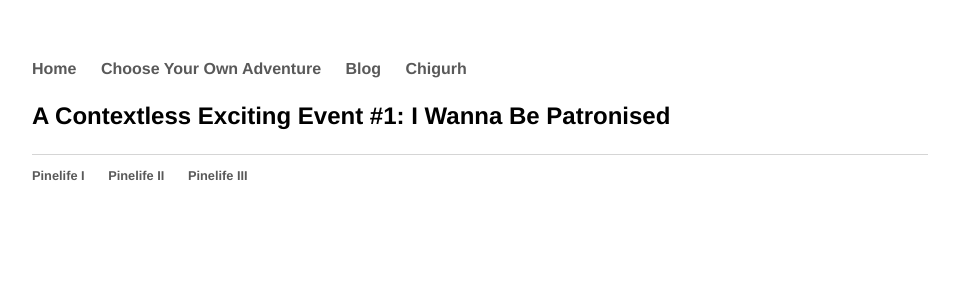
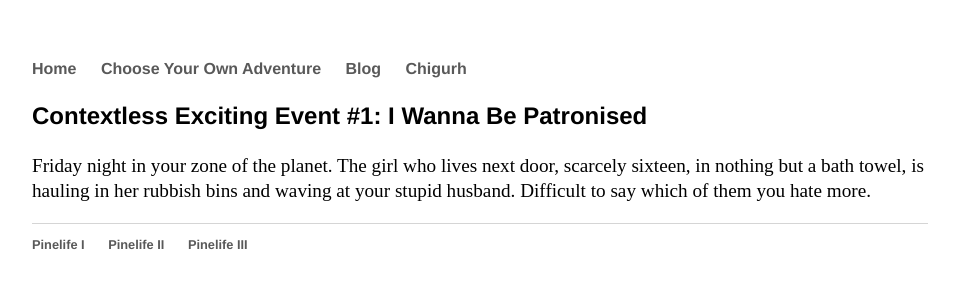
Before and after one commit to Pinelife/pinelife.github.io, a Jekyll site: the page built from Hellhole/excitingevent1.html, in a window 1280 px wide. Shown: the top 300 px of the page, without its empty margins (160-1115 px from the left). Built offline with Jekyll 4.4.1, drawn with Linux system fonts in a browser that asks for light colours.

Commit message:
Update excitingevent1.html

```diff
--- a/Hellhole/excitingevent1.html
+++ b/Hellhole/excitingevent1.html
@@ -2,4 +2,8 @@
 layout: default
 title: Pinelife
 ---
-<h3>A Contextless Exciting Event #1: I Wanna Be Patronised</h3>
+<h3>Contextless Exciting Event #1: I Wanna Be Patronised</h3>
+<p>
+  Friday night in your zone of the planet. The girl who lives next door, scarcely sixteen, in nothing but a bath towel, is hauling in
+  her rubbish bins and waving at your stupid husband. Difficult to say which of them you hate more.
+</p>
```
